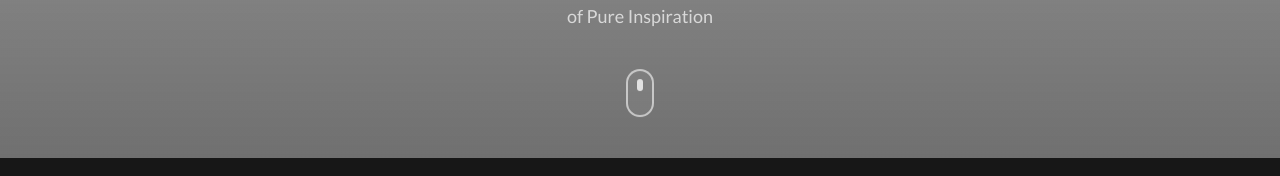
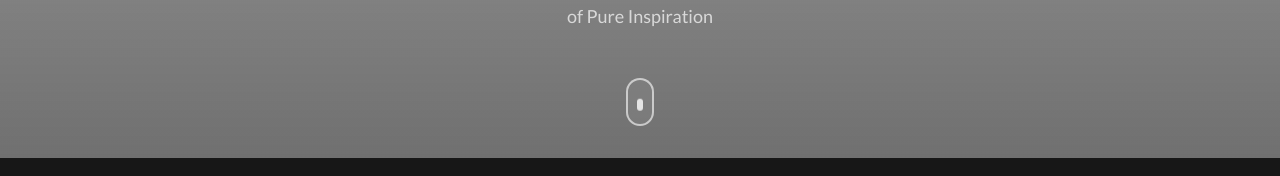
Before and after one commit to tonal-fegno/abc-spacery, a Next.js app: page / in a window 1280 px wide. Shown: the part 741-917 px from the top of the page. Built offline with nearby package versions, Linux system fonts and the light colour scheme.

Commit message:
Update scroll mouse indicator animation and styling for improved visual effect

```diff
--- a/src/app/globals.css
+++ b/src/app/globals.css
@@ -276,20 +276,20 @@ body {
 }
 
 /* Scroll mouse indicator animation */
-@keyframes scroll-mouse {
-  0%,
+@keyframes mouse-dot {
+  0% {
+    transform: translateY(0);
+  }
+  50% {
+    transform: translateY(12px);
+  }
   100% {
     transform: translateY(0);
-    opacity: 0.7;
-  }
-  50% {
-    transform: translateY(-10px);
-    opacity: 1;
   }
 }
 
-.scroll-mouse {
-  animation: scroll-mouse 1.5s ease-in-out infinite;
+.animate-mouse-dot {
+  animation: mouse-dot 1.5s ease-in-out infinite;
 }
 
 @media (min-width: 640px) {
--- a/src/app/page.tsx
+++ b/src/app/page.tsx
@@ -289,8 +289,8 @@ export default function Home() {
 
         {/* Minimal Scroll Indicator */}
         <div className="absolute bottom-8 left-1/2 transform -translate-x-1/2 z-10">
-          <div className="w-7 h-12 border-2 border-white/60 rounded-full flex items-start justify-center p-2 scroll-mouse bg-white/5">
-            <div className="w-1.5 h-3 bg-white/80 rounded-full" />
+          <div className="w-7 h-12 border-2 border-white/60 rounded-full flex items-start justify-center p-2 bg-white/5">
+            <div className="w-1.5 h-3 bg-white/80 rounded-full animate-mouse-dot" />
           </div>
         </div>
       </section>
```
